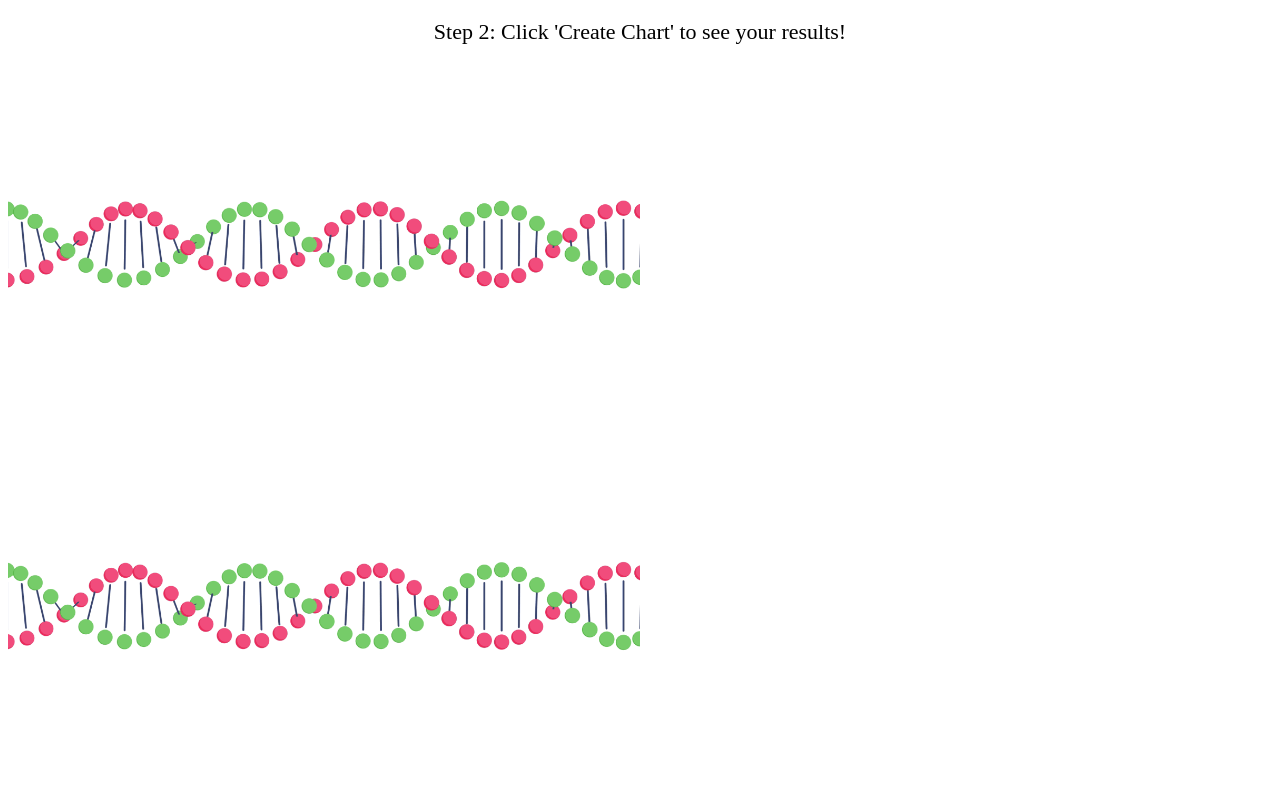
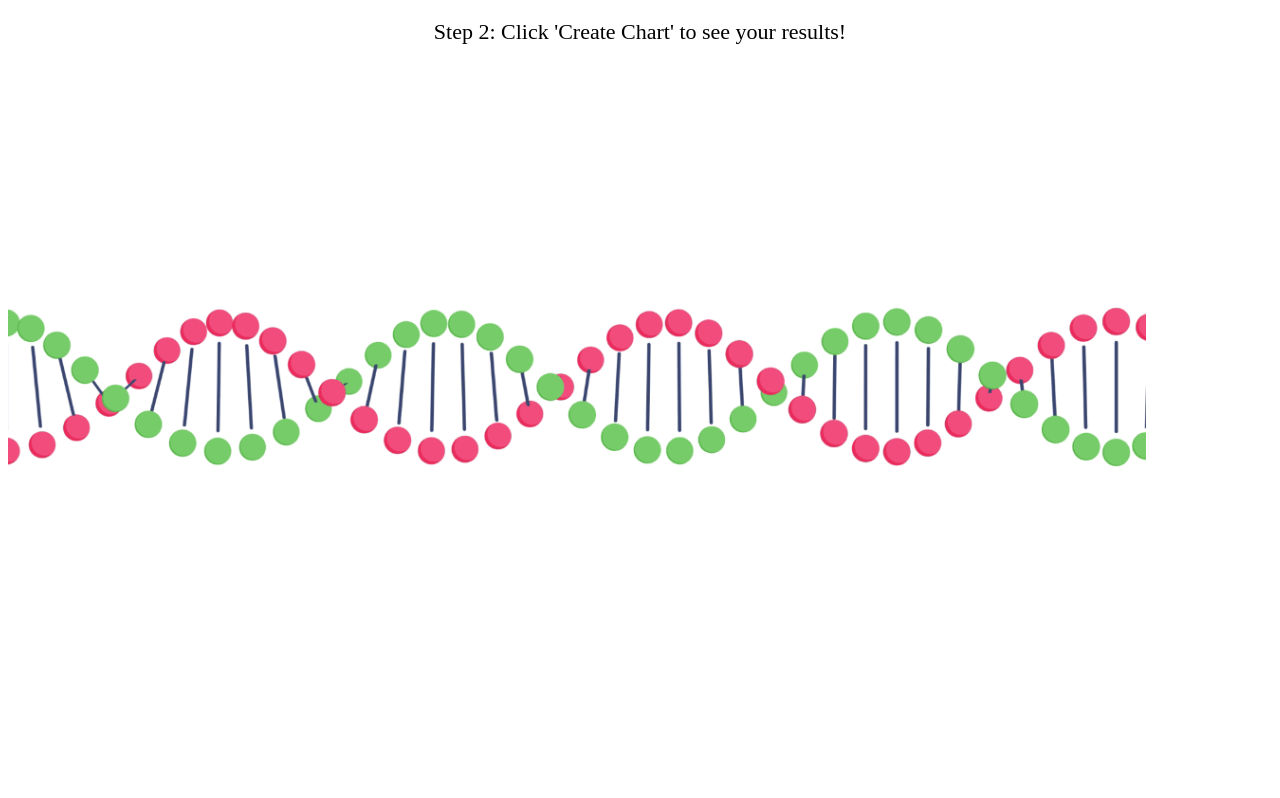
Before and after one commit to katelynburke/dog_breed_detection, a Flask app: page /about in a window 1280 px wide. Shown: the part 339-1137 px from the top of the page. After the commit the page ends 806 px from the top, so only its background shows below. Run offline with Flask 2, Linux system fonts and the light colour scheme; some libraries are stand-ins or nearby versions; some web fonts are replaced.

Commit message:
fixing about page

```diff
--- a/templates/about.html
+++ b/templates/about.html
@@ -52,5 +52,4 @@ body {
  <p> Step 2: Click 'Create Chart' to see your results!</p></div>
 </html>
 
-<img src="/static/images/dna2.gif" alt="dna" style="width:50%" class="center">
-<img src="/static/images/dna2.gif" alt="dna" style="width:50%" class="center">
+<img src="/static/images/dna2.gif" alt="dna" style="width:90%" class="center">
```
